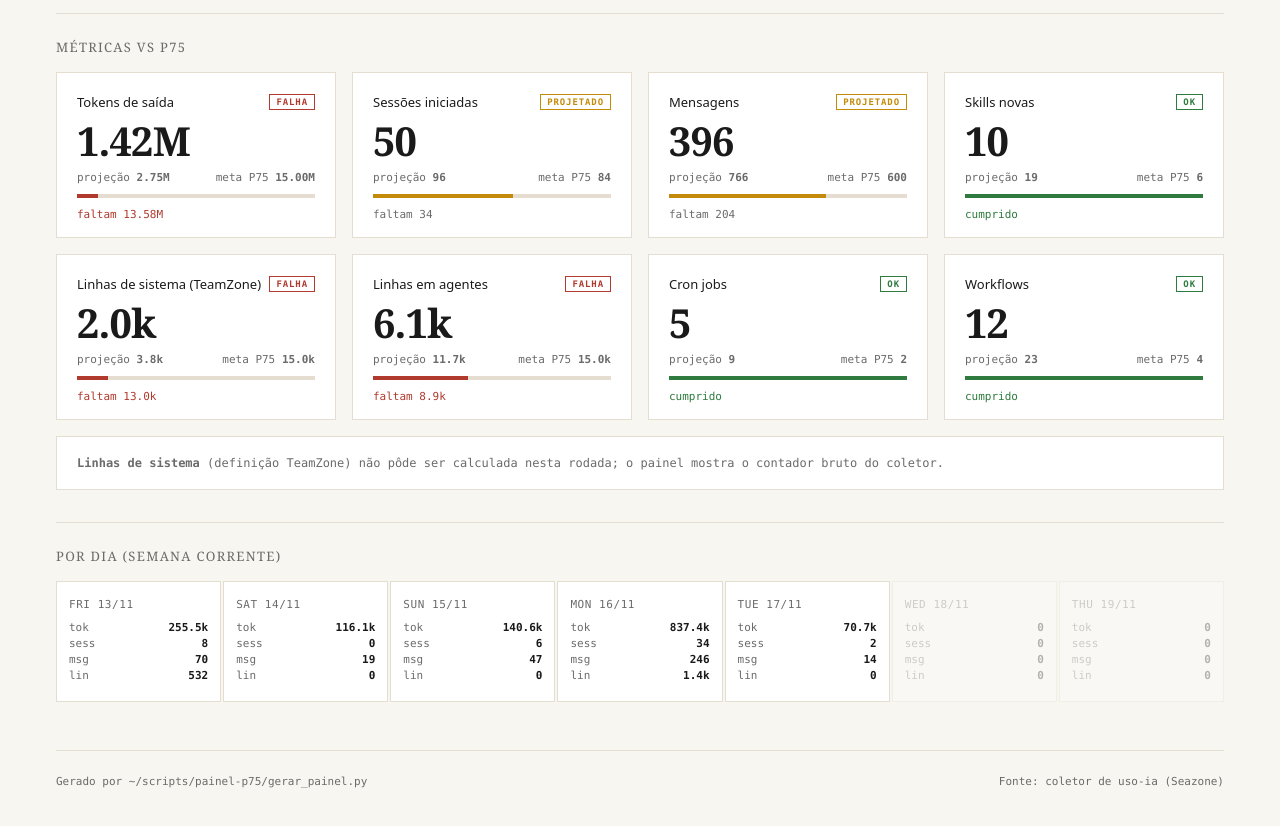
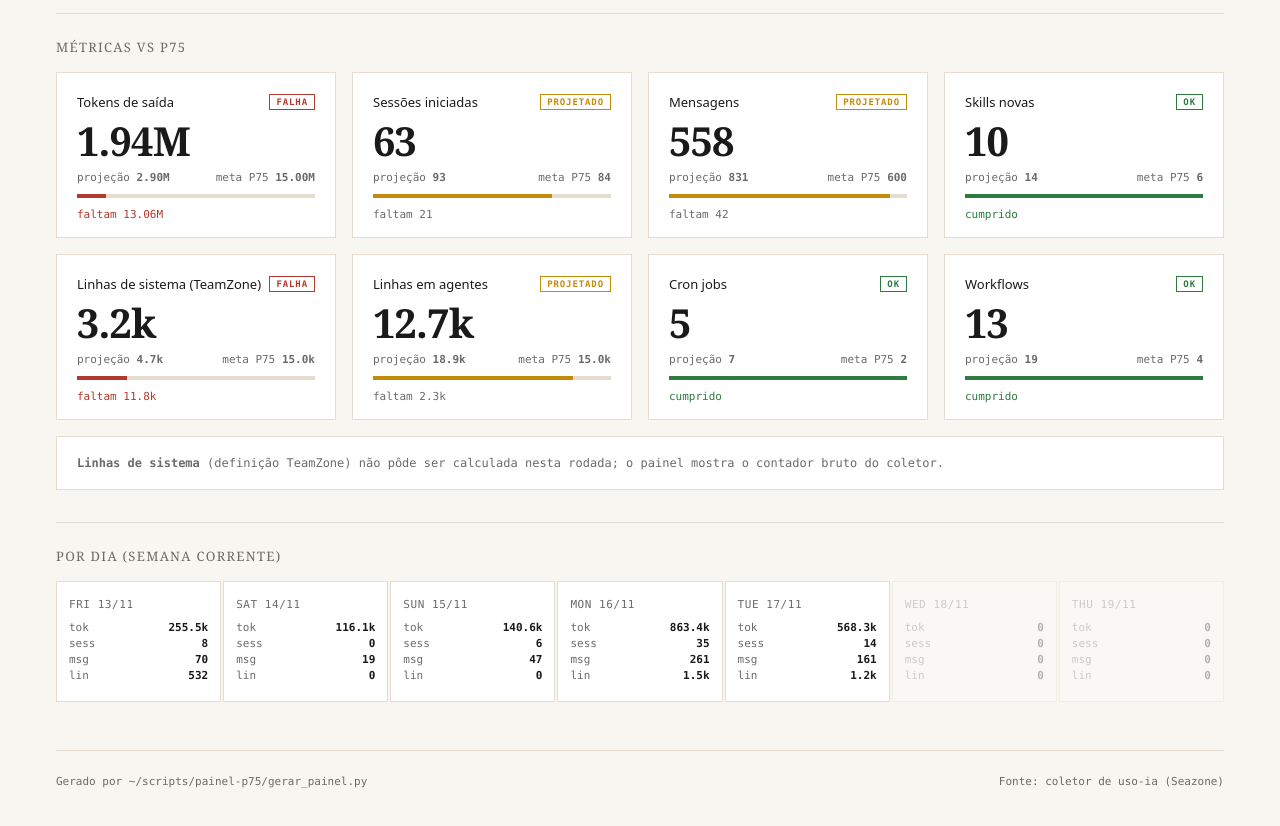
Before and after one commit to raayeoliveira/painel-p75, a plain HTML site: page index.html in a window 1280 px wide. Shown: the part 360-1186 px from the top of the page. Drawn offline with Linux system fonts and the light colour scheme.

Commit message:
atualiza painel P75 2026-11-18 09:47
Co-authored-by: Claude Opus 4.7 (1M context) <noreply@anthropic.com>

```diff
--- a/index.html
+++ b/index.html
@@ -69,7 +69,7 @@
     <div class="meta">
       <div>Rayanne Oliveira · BackOffice Franquias</div>
       <div>Semana 2026-W47 · 13/11 17h → 20/11 17h</div>
-      <div>Atualizado 17/11/2026 07:50 · 51% da semana rodado</div>
+      <div>Atualizado 18/11/2026 09:47 · 67% da semana rodado</div>
     </div>
   </header>
 
@@ -91,39 +91,39 @@
             <h3>Tokens de saída</h3>
             <span class="selo-falha">FALHA</span>
           </header>
-          <div class="numero">1.42M</div>
+          <div class="numero">1.94M</div>
           <div class="legenda">
-            <span>projeção <strong>2.75M</strong></span>
+            <span>projeção <strong>2.90M</strong></span>
             <span>meta P75 <strong>15.00M</strong></span>
           </div>
-          <div class="barra"><div class="preencher" style="width:9%"></div></div>
-          <div class="gap">faltam 13.58M</div>
+          <div class="barra"><div class="preencher" style="width:12%"></div></div>
+          <div class="gap">faltam 13.06M</div>
         </article>
         <article class="card projetado">
           <header>
             <h3>Sessões iniciadas</h3>
             <span class="selo-projetado">PROJETADO</span>
           </header>
-          <div class="numero">50</div>
+          <div class="numero">63</div>
           <div class="legenda">
-            <span>projeção <strong>96</strong></span>
+            <span>projeção <strong>93</strong></span>
             <span>meta P75 <strong>84</strong></span>
           </div>
-          <div class="barra"><div class="preencher" style="width:59%"></div></div>
-          <div class="gap">faltam 34</div>
+          <div class="barra"><div class="preencher" style="width:75%"></div></div>
+          <div class="gap">faltam 21</div>
         </article>
         <article class="card projetado">
           <header>
             <h3>Mensagens</h3>
             <span class="selo-projetado">PROJETADO</span>
           </header>
-          <div class="numero">396</div>
+          <div class="numero">558</div>
           <div class="legenda">
-            <span>projeção <strong>766</strong></span>
+            <span>projeção <strong>831</strong></span>
             <span>meta P75 <strong>600</strong></span>
           </div>
-          <div class="barra"><div class="preencher" style="width:66%"></div></div>
-          <div class="gap">faltam 204</div>
+          <div class="barra"><div class="preencher" style="width:93%"></div></div>
+          <div class="gap">faltam 42</div>
         </article>
         <article class="card ok">
           <header>
@@ -132,7 +132,7 @@
           </header>
           <div class="numero">10</div>
           <div class="legenda">
-            <span>projeção <strong>19</strong></span>
+            <span>projeção <strong>14</strong></span>
             <span>meta P75 <strong>6</strong></span>
           </div>
           <div class="barra"><div class="preencher" style="width:100%"></div></div>
@@ -143,26 +143,26 @@
             <h3>Linhas de sistema (TeamZone)</h3>
             <span class="selo-falha">FALHA</span>
           </header>
-          <div class="numero">2.0k</div>
+          <div class="numero">3.2k</div>
           <div class="legenda">
-            <span>projeção <strong>3.8k</strong></span>
+            <span>projeção <strong>4.7k</strong></span>
             <span>meta P75 <strong>15.0k</strong></span>
           </div>
-          <div class="barra"><div class="preencher" style="width:13%"></div></div>
-          <div class="gap">faltam 13.0k</div>
+          <div class="barra"><div class="preencher" style="width:21%"></div></div>
+          <div class="gap">faltam 11.8k</div>
         </article>
-        <article class="card falha">
+        <article class="card projetado">
           <header>
             <h3>Linhas em agentes</h3>
-            <span class="selo-falha">FALHA</span>
+            <span class="selo-projetado">PROJETADO</span>
           </header>
-          <div class="numero">6.1k</div>
+          <div class="numero">12.7k</div>
           <div class="legenda">
-            <span>projeção <strong>11.7k</strong></span>
+            <span>projeção <strong>18.9k</strong></span>
             <span>meta P75 <strong>15.0k</strong></span>
           </div>
-          <div class="barra"><div class="preencher" style="width:40%"></div></div>
-          <div class="gap">faltam 8.9k</div>
+          <div class="barra"><div class="preencher" style="width:84%"></div></div>
+          <div class="gap">faltam 2.3k</div>
         </article>
         <article class="card ok">
           <header>
@@ -171,7 +171,7 @@
           </header>
           <div class="numero">5</div>
           <div class="legenda">
-            <span>projeção <strong>9</strong></span>
+            <span>projeção <strong>7</strong></span>
             <span>meta P75 <strong>2</strong></span>
           </div>
           <div class="barra"><div class="preencher" style="width:100%"></div></div>
@@ -182,9 +182,9 @@
             <h3>Workflows</h3>
             <span class="selo-ok">OK</span>
           </header>
-          <div class="numero">12</div>
+          <div class="numero">13</div>
           <div class="legenda">
-            <span>projeção <strong>23</strong></span>
+            <span>projeção <strong>19</strong></span>
             <span>meta P75 <strong>4</strong></span>
           </div>
           <div class="barra"><div class="preencher" style="width:100%"></div></div>
@@ -223,17 +223,17 @@
         </div>
         <div class="dia ativo">
           <div class="dia-rotulo">mon 16/11</div>
-          <div class="dia-metrica"><span>tok</span><strong>837.4k</strong></div>
-          <div class="dia-metrica"><span>sess</span><strong>34</strong></div>
-          <div class="dia-metrica"><span>msg</span><strong>246</strong></div>
-          <div class="dia-metrica"><span>lin</span><strong>1.4k</strong></div>
+          <div class="dia-metrica"><span>tok</span><strong>863.4k</strong></div>
+          <div class="dia-metrica"><span>sess</span><strong>35</strong></div>
+          <div class="dia-metrica"><span>msg</span><strong>261</strong></div>
+          <div class="dia-metrica"><span>lin</span><strong>1.5k</strong></div>
         </div>
         <div class="dia ativo">
           <div class="dia-rotulo">tue 17/11</div>
-          <div class="dia-metrica"><span>tok</span><strong>70.7k</strong></div>
-          <div class="dia-metrica"><span>sess</span><strong>2</strong></div>
-          <div class="dia-metrica"><span>msg</span><strong>14</strong></div>
-          <div class="dia-metrica"><span>lin</span><strong>0</strong></div>
+          <div class="dia-metrica"><span>tok</span><strong>568.3k</strong></div>
+          <div class="dia-metrica"><span>sess</span><strong>14</strong></div>
+          <div class="dia-metrica"><span>msg</span><strong>161</strong></div>
+          <div class="dia-metrica"><span>lin</span><strong>1.2k</strong></div>
         </div>
         <div class="dia vazio">
           <div class="dia-rotulo">wed 18/11</div>
```
